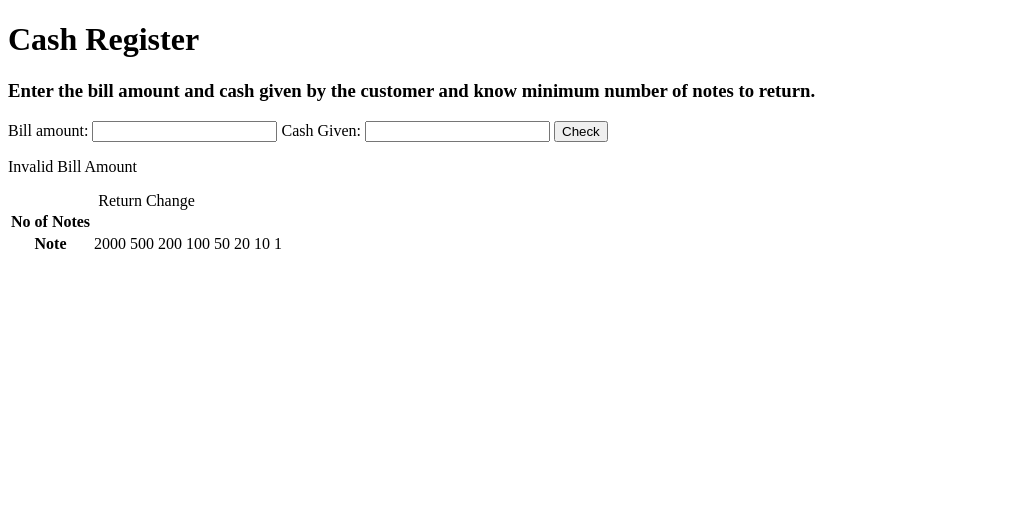
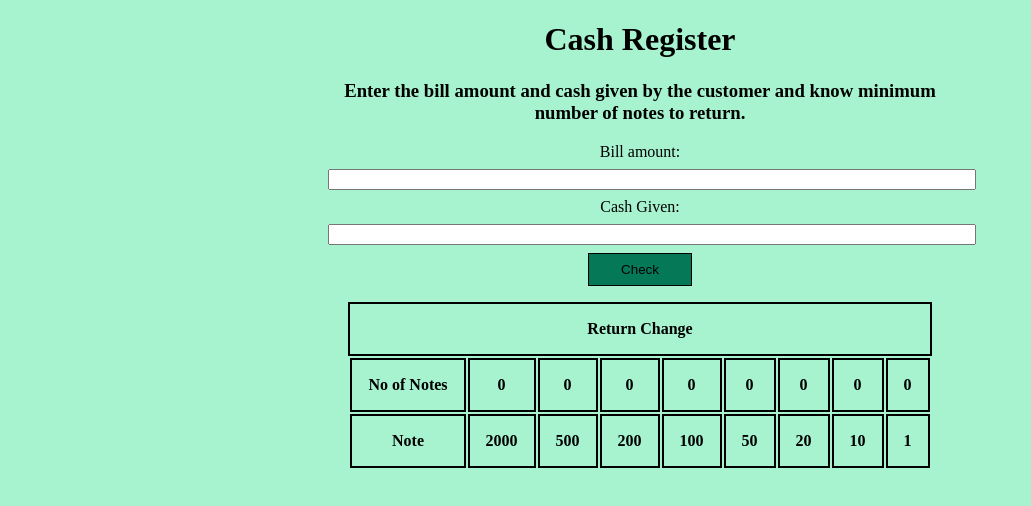
Before and after one commit to amulyaparab/neogcamp-lesson6-cash-register-app, a plain HTML site: page index.html in a window 1280 px wide. Both pictures are taken after a click on the button "Check". Shown: the whole page, without its empty margins (0-1031 px from the left). Drawn offline with Linux system fonts and the light colour scheme.

Commit message:
added functioning

```diff
--- a/app.js
+++ b/app.js
@@ -2,23 +2,20 @@ var btnPrimary = document.querySelector("#btn-primary");
 var billAmount = document.querySelector("#bill-amount");
 var cashGiven = document.querySelector("#cash-given");
 var message = document.querySelector("#error-message");
-
+var noOfNotes = document.querySelectorAll(".no-of-notes");
 var availableNotes = ["2000", "500", "200", "100", "50", "20", "10", "1"];
 
 btnPrimary.addEventListener("click", function validateBillAmount() {
-  message.style.display = "none";
-
-  if (billAmount.value > 0) {
-    if (cashGiven.value > billAmount.value) {
+  if (billAmount.value >= 0) {
+    if (cashGiven.value >= billAmount.value) {
       hideMessage();
-      console.log("ok");
+      var amountToBeReturned = cashGiven.value - billAmount.value;
+      calculateChange(amountToBeReturned);
     } else {
-      showMessage();
-      message.innerText = "Do you want to wash dishes ?";
+      showMessage("Do you want to wash dishes ?");
     }
   } else {
-    showMessage();
-    message.innerText = "Invalid Bill Amount";
+    showMessage("Invalid Bill Amount");
   }
 });
 
@@ -27,4 +24,12 @@ function hideMessage(msg) {
 }
 function showMessage(msg) {
   message.style.display = "block";
+  message.innerText = msg;
 }
+function calculateChange(amountToBeReturned) {
+  for (let i = 0; i < availableNotes.length; i++) {
+    var numberOfNotes = Math.trunc(amountToBeReturned / availableNotes[i]);
+    amountToBeReturned %= availableNotes[i];
+    noOfNotes[i].innerText = numberOfNotes;
+  }
+}
--- a/index.html
+++ b/index.html
@@ -5,8 +5,10 @@
     <meta http-equiv="X-UA-Compatible" content="IE=edge" />
     <meta name="viewport" content="width=device-width, initial-scale=1.0" />
     <title>Cash Register</title>
+    <link href="styles.css" rel="stylesheet" />
   </head>
   <body>
+    <div class="container">
       <h1>Cash Register</h1>
       <h3>
         Enter the bill amount and cash given by the customer and know minimum
@@ -18,21 +20,21 @@
       <label for="cash-given">Cash Given: </label>
       <input id="cash-given" type="text" />
       <button id="btn-primary">Check</button>
-    <p id="error-message">Message</p>
+      <p id="error-message"></p>
       <table>
         <caption>
           Return Change
         </caption>
         <tr>
           <th>No of Notes</th>
-        <td></td>
-        <td></td>
-        <td></td>
-        <td></td>
-        <td></td>
-        <td></td>
-        <td></td>
-        <td></td>
+          <td class="no-of-notes"></td>
+          <td class="no-of-notes"></td>
+          <td class="no-of-notes"></td>
+          <td class="no-of-notes"></td>
+          <td class="no-of-notes"></td>
+          <td class="no-of-notes"></td>
+          <td class="no-of-notes"></td>
+          <td class="no-of-notes"></td>
         </tr>
 
         <tr>
@@ -47,6 +49,7 @@
           <td>1</td>
         </tr>
       </table>
+    </div>
     <script src="app.js"></script>
   </body>
 </html>
--- a/styles.css
+++ b/styles.css
@@ -1,3 +1,39 @@
-#message {
-  display: flex;
+:root {
+  --primary-color: #a7f3d0;
 }
+
+.container {
+  display: block;
+  margin: auto;
+  width: 50vw;
+  text-align: center;
+}
+body {
+  background-color: var(--primary-color);
+}
+input {
+  width: 100%;
+  margin: 0.5rem;
+}
+
+#btn-primary {
+  margin: 1.5rem;
+  background-color: #047857;
+  border: 1px solid black;
+  padding: 0.5rem 2rem;
+  display: block;
+  margin: auto;
+}
+
+td,
+th,
+caption {
+  padding: 1rem;
+  font-weight: bold;
+  border: 2px solid black;
+}
+
+table {
+  margin: auto;
+  margin-top: 1rem;
+}
```
Lines whose indentation alone changed are shown as unchanged.
